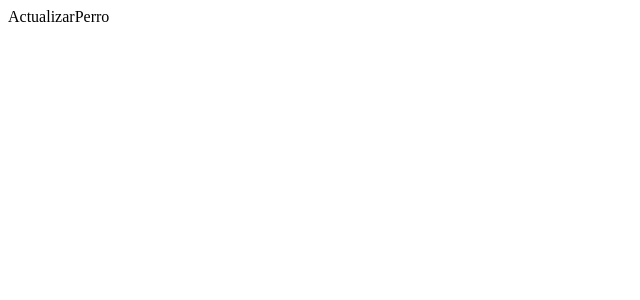
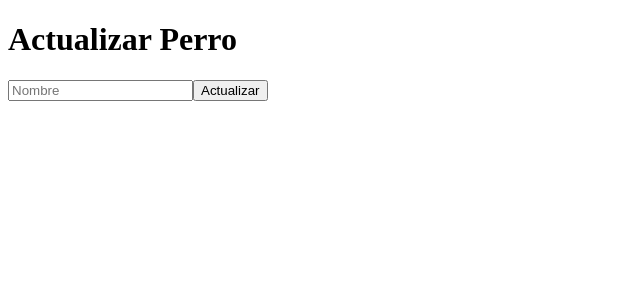
Before and after one commit to MijaelR2003/Proyecto-CRUD-Perros, a React (Vite) app: page /actualizar-perro/1 in a window 1280 px wide. Shown: the top 300 px of the page, without its empty margins (0-640 px from the left). Built offline with nearby package versions, Linux system fonts and the light colour scheme.

Commit message:
Ya se puede modificar el nombre del perro

```diff
--- a/src/pages/ActualizarPerro.jsx
+++ b/src/pages/ActualizarPerro.jsx
@@ -1,8 +1,37 @@
-import React from 'react'
+import React, { useState } from 'react'
+import { useNavigate, useParams } from 'react-router-dom'
+import axios from 'axios'
+
+const apiUrl = "https://experimental-dogs-experimental-org.koyeb.app/api/v1/dogs/"
 
 function ActualizarPerro() {
+    const params = useParams()
+    const navigate = useNavigate()
+    const [name, setName] = useState([])
+
+    console.log(params)
+
+    const modificar = () => {
+        const data = {name: name}
+        axios.put(apiUrl + params.id, data)
+        .then((res)=>{
+            console.log(res)
+            navigate("/")
+        }).catch((error) => {
+            console.log(error)
+        })
+    }
+
+    const inputChange = (event)=>{
+        setName(event.target.value)
+    }
+
   return (
-    <div>ActualizarPerro</div>
+    <div>
+        <h1>Actualizar Perro</h1>
+        <input type="text" placeholder='Nombre' value={name} onChange={inputChange}/>
+        <button onClick={modificar}>Actualizar</button>
+    </div>
   )
 }
 
```
